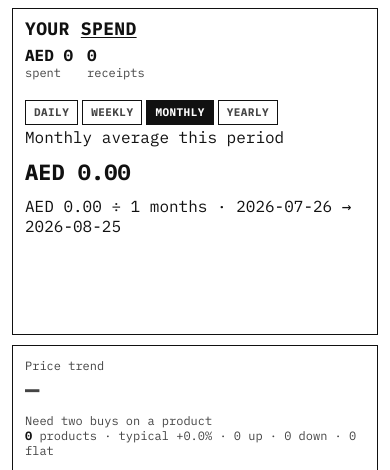
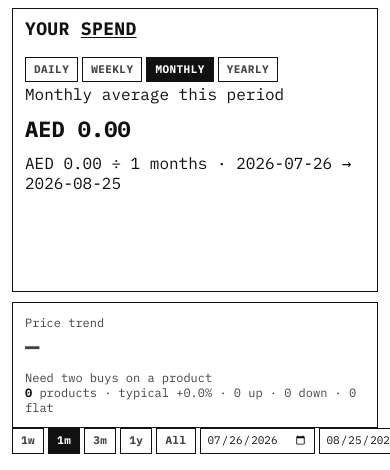
Before and after one commit to emrgim/bring-fast, a FastAPI app: page /dashboard in a window 390 px wide. Shown: the part 71-541 px from the top of the page. Run offline with FastAPI, Linux system fonts and the light colour scheme; the visitor is signed in with stand-in values (Sample User, id 1); data comes from the database, SQL or seed files in the repository; data that the repository does not hold is empty.

Commit message:
Drop the spent/receipts KPI row from the dashboard (#22)
* Drop the spent/receipts KPI row from the dashboard

Co-authored-by: emrgim <emrgim@users.noreply.github.com>

* Keep mobile KPI numbers and labels on one line with a divider

Co-authored-by: emrgim <emrgim@users.noreply.github.com>

---------

Co-authored-by: Cursor Agent <cursoragent@cursor.com>
Co-authored-by: emrgim <emrgim@users.noreply.github.com>

```diff
--- a/bring_fast/app.py
+++ b/bring_fast/app.py
@@ -303,8 +303,6 @@ def spend_home(
             "days": days,
             "days_json": json.dumps(days),
             "dash_spend": snap["total"],
-            "dash_receipts": snap["receipts"],
-            "dash_receipts_total": snap["receipts_total"],
             "period_avg": snap["period_avg"],
             "period_word": snap["period_word"],
             "period_unit": snap["period_unit"],
--- a/bring_fast/templates/base.html
+++ b/bring_fast/templates/base.html
@@ -370,9 +370,10 @@
         flex:0 0 auto; padding:5px 8px; font-size:11px;
       }
       .filters form { display:flex; }
-      .dash-kpis { gap:14px; font-size:12px; }
-      .dash-kpis b { font-size:16px; display:block; }
+      /* Number and label stay on one line, so "AED 2537" and "34" never read as one figure. */
+      .dash-kpis { gap:12px; font-size:12px; }
       .dash-kpis span { flex:0 1 auto; white-space:nowrap; }
+      .dash-kpis span + span { border-left:1px solid var(--line); padding-left:12px; }
       .dash h1 { font-size:18px; margin-bottom:6px; }
       .dash-avg .delta { font-size:22px; }
       .trend { flex-direction:column; align-items:flex-start; gap:8px; padding:12px; }
--- a/bring_fast/templates/home.html
+++ b/bring_fast/templates/home.html
@@ -2,7 +2,6 @@
 {% block body %}
 <div class="spend-pin" id="spend-pin" aria-hidden="true">
   <div class="pin-in">
-    <span><b>AED {{ '%.0f'|format(dash_spend) }}</b> spent</span>
     <span class="pin-avg">{{ period_word }} avg <b>AED {{ '%.2f'|format(period_avg) }}</b></span>
   </div>
 </div>
@@ -10,10 +9,6 @@
   <div class="dash-top">
     <div>
       <h1>Your <em>spend</em></h1>
-      <div class="dash-kpis">
-        <span><b>AED {{ '%.0f'|format(dash_spend) }}</b> spent</span>
-        <span><b>{{ dash_receipts }}</b>{% if dash_receipts_total > dash_receipts %} of {{ dash_receipts_total }}{% endif %} receipts</span>
-      </div>
     </div>
     <div class="grain">
       {% for key, label in [('daily','Daily'),('weekly','Weekly'),('monthly','Monthly'),('yearly','Yearly')] %}
```
Also changed, not shown: tests/test_dashboard_layout.py (+10 -2 lines), tests/test_receipt_count.py (+6 -7 lines).
